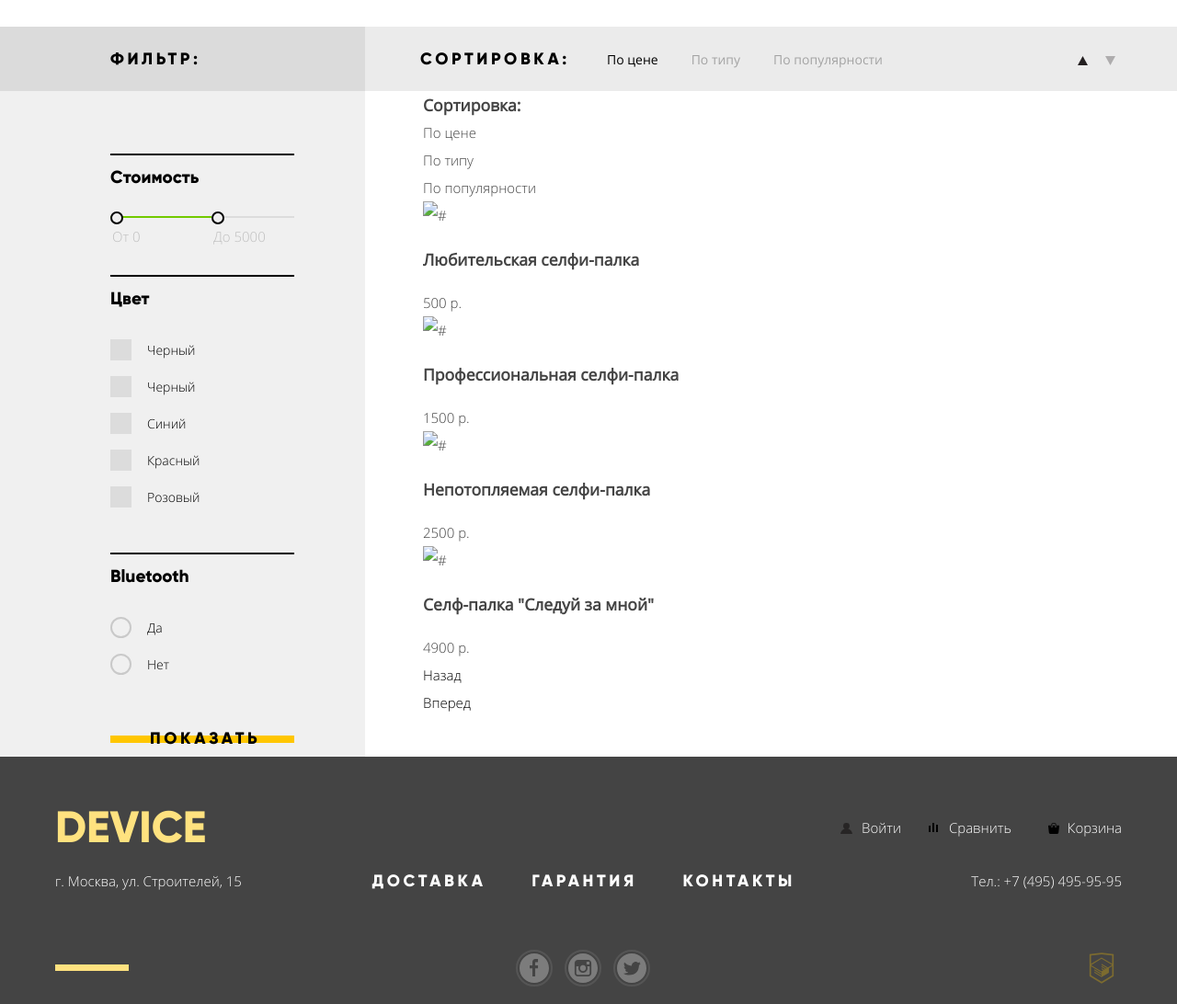
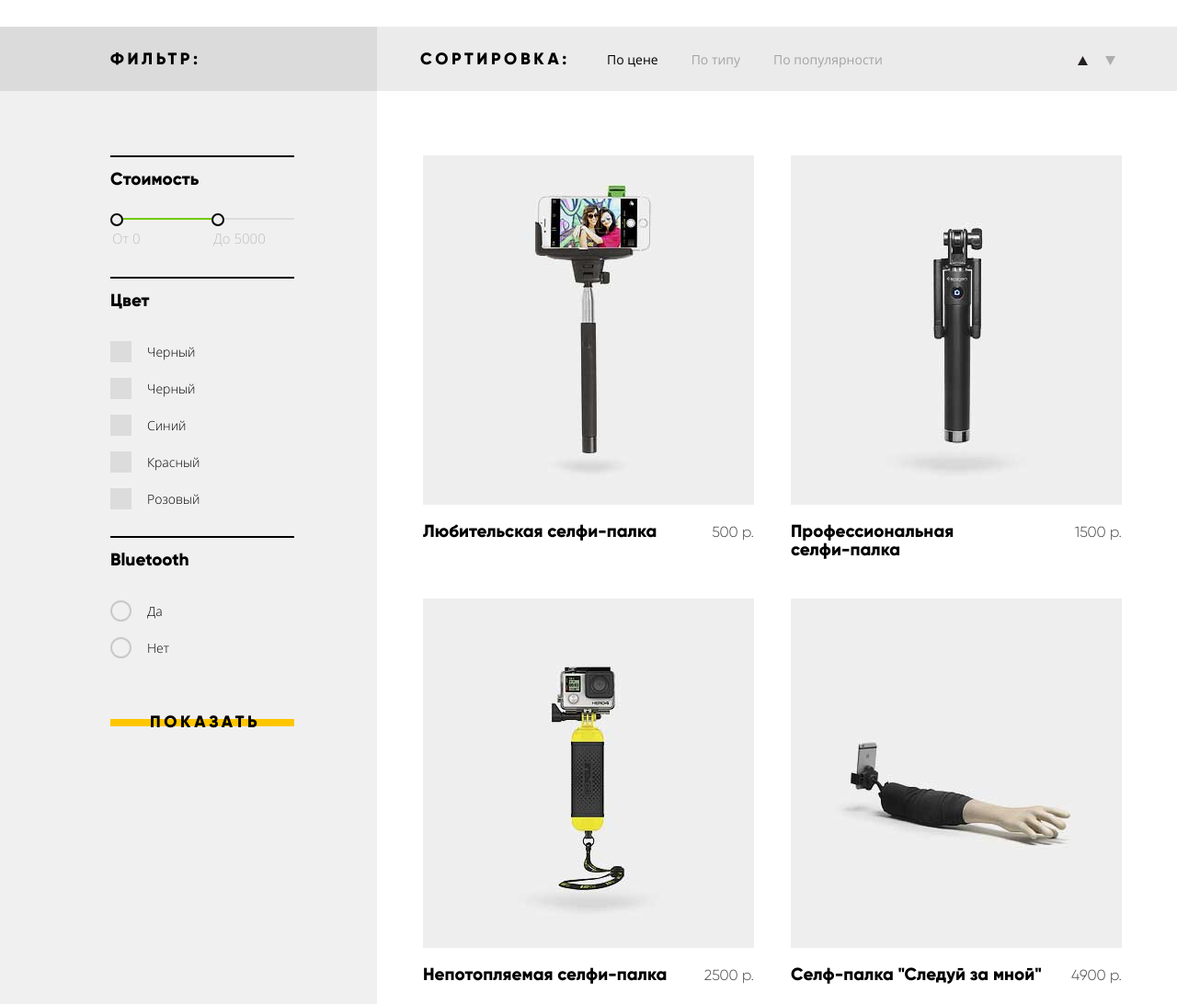
Before and after one commit to webistomin/device, a website: page src/catalog.html in a window 1280 px wide. Shown: the part 406-1498 px from the top of the page at 92% size. Drawn offline with nearby package versions, Linux system fonts and the light colour scheme; files that its build step writes are made by us from their sources; files whose address does not match are found by name.

Commit message:
Доделал страницу

```diff
--- a/src/catalog.html
+++ b/src/catalog.html
@@ -133,63 +133,43 @@
     </form>
   </section>
   <section class="column column--right">
-    <div class="column__title">
-      <h3 class="column__heading">Сортировка:</h3>
-        <ul class="column__sorting">
-          <li class="column__item">По цене</li>
-          <li class="column__item">По типу</li>
-          <li class="column__item">По популярности</li>
-          <li class="column__item">
-            <ul class="column__sort-arrow">
-              <li class="column__item column__item--arrow-up"></li>
-              <li class="column__item column__item--arrow-down"></li>
-            </ul>
-          </li>
-        </ul>
-    </div>
     <div class="column__catalog">
-    <div class="column__catalog__item">
-      <img src="#" alt="#" class="column__catalog-photo">
+    <div class="column__catalog-item">
+      <img src="img/item-1.jpg" alt="#" class="column__catalog-photo">
       <div class="column__catalog-text">
         <h3 class="column__catalog-name">Любительская селфи-палка</h3>
         <span class="column__catalog-price">500 р.</span>
       </div>
     </div>
-    <div class="column__catalog">
-      <div class="column__catalog__item">
-        <img src="#" alt="#" class="column__catalog-photo">
+      <div class="column__catalog-item">
+        <img src="img/item-2.jpg" alt="#" class="column__catalog-photo">
         <div class="column__catalog-text">
-          <h3 class="column__catalog-name">Профессиональная селфи-палка</h3>
+          <h3 class="column__catalog-name">Профессиональная <br> селфи-палка</h3>
           <span class="column__catalog-price">1500 р.</span>
         </div>
       </div>
-    </div>
-    <div class="column__catalog">
-    <div class="column__catalog__item">
-      <img src="#" alt="#" class="column__catalog-photo">
+    <div class="column__catalog-item">
+      <img src="img/item-3.jpg" alt="#" class="column__catalog-photo">
       <div class="column__catalog-text">
         <h3 class="column__catalog-name">Непотопляемая селфи-палка</h3>
         <span class="column__catalog-price">2500 р.</span>
       </div>
     </div>
-    </div>
-    <div class="column__catalog">
-      <div class="column__catalog__item">
-        <img src="#" alt="#" class="column__catalog-photo">
+      <div class="column__catalog-item">
+        <img src="img/item-4.jpg" alt="#" class="column__catalog-photo">
         <div class="column__catalog-text">
           <h3 class="column__catalog-name">Селф-палка "Следуй за мной"</h3>
           <span class="column__catalog-price">4900 р.</span>
         </div>
       </div>
     </div>
-    </div>
     <div class="column__pagination">
       <ul class="column__pagination-list">
-        <li class="column__pagination-item"><a href="#" class="column__pagination-link">Назад</a></li>
-        <li class="column__pagination-item"><a href="#" class="column__pagination-link"></a></li>
-        <li class="column__pagination-item"><a href="#" class="column__pagination-link"></a></li>
-        <li class="column__pagination-item"><a href="#" class="column__pagination-link"></a></li>
-        <li class="column__pagination-item"><a href="#" class="column__pagination-link">Вперед</a></li>
+        <li class="column__pagination-item column__pagination-item--first"><a href="#" class="column__pagination-link">Назад</a></li>
+        <li class="column__pagination-item"><a href="#" class="column__pagination-link column__pagination-link--center">1</a></li>
+        <li class="column__pagination-item"><a href="#" class="column__pagination-link column__pagination-link--center">2</a></li>
+        <li class="column__pagination-item"><a href="#" class="column__pagination-link column__pagination-link--center">3</a></li>
+        <li class="column__pagination-item column__pagination-item--last"><a href="#" class="column__pagination-link">Вперед</a></li>
       </ul>
     </div>
   </section>
--- a/src/less/blocks/column.less
+++ b/src/less/blocks/column.less
@@ -5,7 +5,7 @@
   }
 
   &__wrapper {
-    background: linear-gradient(to right, rgba(240,240,240,1) 0%, rgba(240,240,240,1) 31%, rgba(255,255,255,1) 31%, rgba(255,255,255,1) 71%, rgba(255,255,255,1) 100%);
+    background: linear-gradient(to right, rgba(240,240,240,1) 0%, rgba(240,240,240,1) 32%, rgba(255,255,255,1) 32%, rgba(255,255,255,1) 71%, rgba(255,255,255,1) 100%);
   }
 
   &--left {
@@ -15,7 +15,7 @@
     margin: 0;
     padding-left: 60px;
     padding-right: 68px;
-    padding-top: 84px;
+    padding-top: 86px;
   }
 
   &--right {
@@ -138,7 +138,7 @@
     flex-direction: column;
     position: relative;
     padding-top: 16px;
-    padding-bottom: 40px;
+    padding-bottom: 20px;
 
     &::after {
       position: absolute;
@@ -246,11 +246,99 @@
   &__btn {
     z-index: 2;
     width: 200px;
-    position: relative;
     background-color: transparent;
     border: none;
     outline: none;
   }
 
+  &__catalog {
+    display: flex;
+    flex-direction: row;
+    flex-wrap: wrap;
+    margin-top: 70px;
+  }
 
+  &__catalog-item {
+    flex-grow: 1;
+    box-sizing: border-box;
+    width: 360px;
+    min-height: 438px;
+    margin-bottom: 24px;
+
+    &:nth-child(odd) {
+      margin-right: 40px;
+    }
+  }
+
+  &__catalog-photo {
+    vertical-align: top;
+  }
+
+  &__catalog-text {
+    display: flex;
+    flex-direction: row;
+    justify-content: space-between;
+    align-items: baseline;
+  }
+
+  &__catalog-name {
+    font-size: 19px;
+    line-height: 20px;
+    font-family: Gilroy, serif;
+    font-weight: 800;
+    color: black;
+  }
+
+  &__catalog-price {
+    font-size: 16px;
+    line-height: 18px;
+    color: @text-color;
+    font-family: Gilroy, serif;
+    font-weight: 400;
+  }
+
+  &__pagination {
+    width: 760px;
+    background-color: #ebebeb;
+    margin-bottom: 74px;
+  }
+
+  &__pagination-list {
+    min-height: 70px;
+    display: flex;
+    flex-direction: row;
+    align-items: center;
+    padding-left: 30px;
+    padding-right: 30px;
+  }
+
+  &__pagination-item {
+
+
+    &--first {
+      width: 94px;
+      margin-right: auto;
+    }
+
+    &--last {
+      margin-left: auto;
+    }
+  }
+
+  &__pagination-link {
+    display: block;
+    padding-top: 24px;
+    padding-bottom: 24px;
+    font-size: 18px;
+    font-family: Gilroy,serif;
+    font-weight: 800;
+    color: #000;
+    text-transform: uppercase;
+    letter-spacing: 0.2em;
+    text-align: center;
+
+    &--center {
+      width: 40px;
+    }
+  }
 }
--- a/src/less/blocks/tittles.less
+++ b/src/less/blocks/tittles.less
@@ -1,6 +1,6 @@
 .tittles {
   min-height: 70px;
-  background: linear-gradient(to right, rgba(219,219,219,1) 0%, rgba(219,219,219,1) 31%, rgba(235,235,235,1) 31%, rgba(235,235,235,1) 71%, rgba(235,235,235,1) 100%);
+  background: linear-gradient(to right, rgba(219,219,219,1) 0%, rgba(219,219,219,1) 32%, rgba(235,235,235,1) 32%, rgba(235,235,235,1) 71%, rgba(235,235,235,1) 100%);
 
   &__container {
     .container();
```
